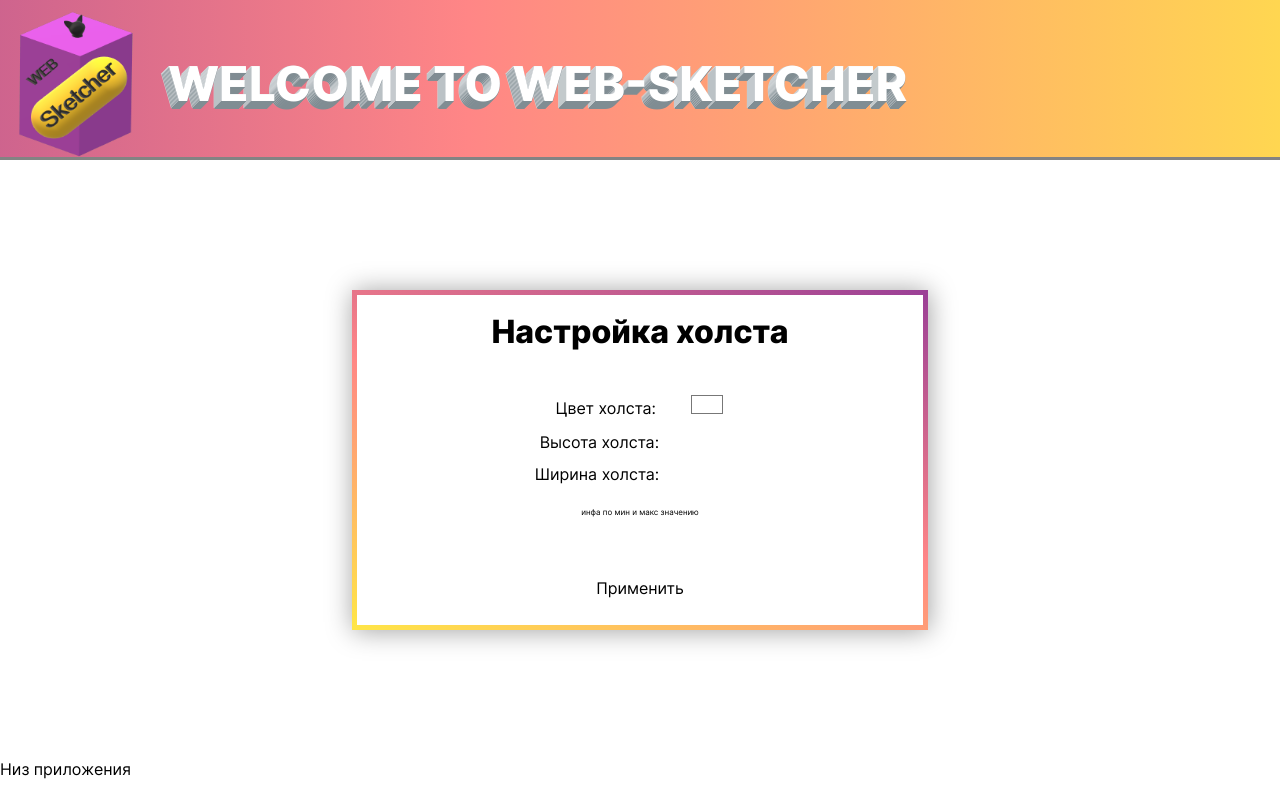
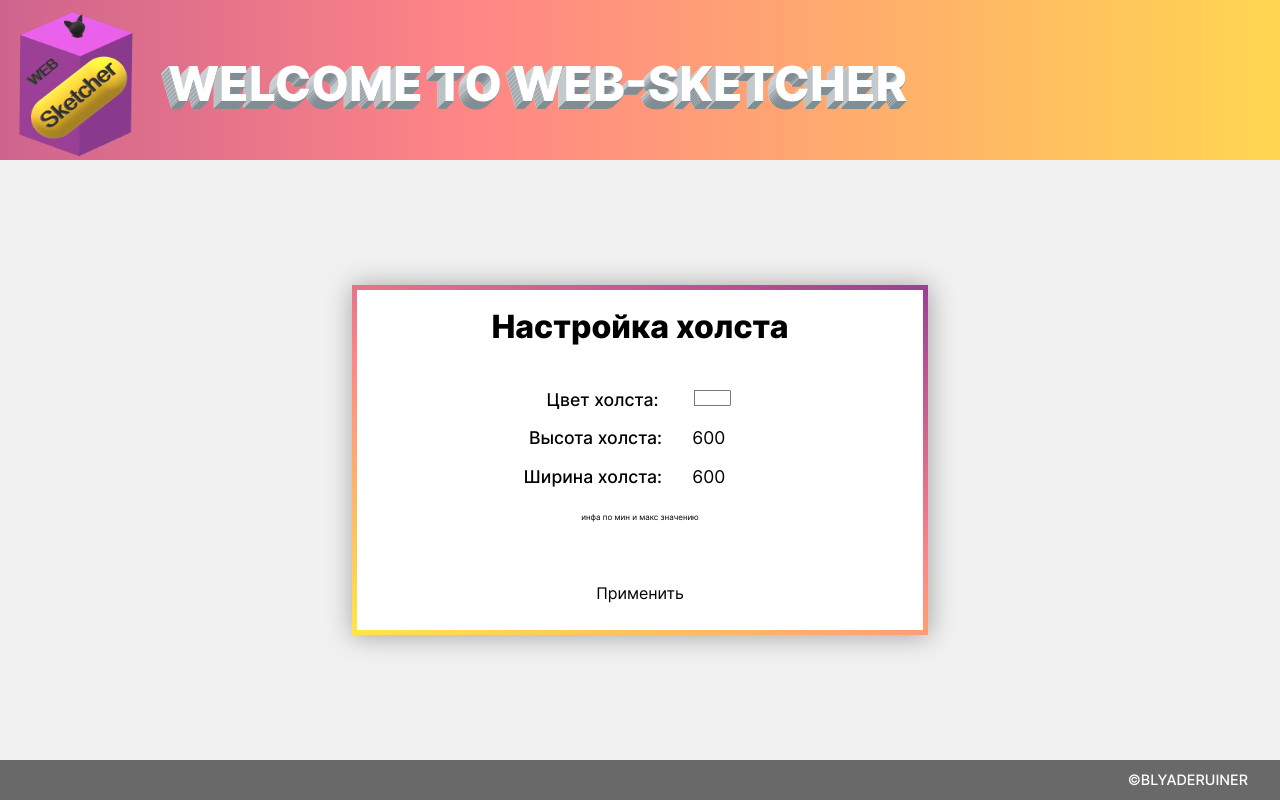
Before and after one commit to BLYADERUINER/web-sketcher, a SvelteKit app: page / in a window 1280 px wide. Built offline with nearby package versions, Linux system fonts and the light colour scheme.

Commit message:
feat: Добавлен footer и правка стилей

```diff
--- a/src/lib/Header.svelte
+++ b/src/lib/Header.svelte
@@ -14,7 +14,6 @@
     padding: 0.5rem 1rem;
     background: linear-gradient(90deg, rgba(155,64,150,1) 0%, rgba(255,134,134,1) 50%,  rgba(255,229,71,1) 100%);
     background-size: 150%;
-    border-bottom: 3px solid rgb(131, 131, 131);
     animation: gradient ease-in-out 6s infinite alternate;
   }
 
--- a/src/lib/SettingCanvas.svelte
+++ b/src/lib/SettingCanvas.svelte
@@ -1,21 +1,23 @@
 <script>
   let colorValue = '#ffffff';
+  let canvasHeight = 600;
+  let canvasWidth = 600;
 </script>
 
 <section class="setting">
   <h2 class="setting__title">Настройка холста</h2>
   <form class="setting__form">
-    <label>
+    <label class="setting__label">
       Цвет холста:
       <input class="setting__input setting__input-color" type="color" bind:value={colorValue} />
     </label>
-    <label>
+    <label class="setting__label">
       Высота холста:
-      <input class="setting__input setting__input-height" type="number" />
+      <input class="setting__input setting__input-height" type="number" bind:value={canvasHeight} />
     </label>
-    <label>
+    <label class="setting__label">
       Ширина холста:
-      <input class="setting__input setting__input-width" type="number" />
+      <input class="setting__input setting__input-width" type="number" bind:value={canvasWidth} />
     </label>
     <span class="setting__info">инфа по мин и макс значению</span>
     <button class="setting__button" type="submit">Применить</button>
@@ -33,6 +35,8 @@
     min-width: 45%;
     padding: 1.2rem;
     box-shadow: 1px 1px 25px #a1a1a1;
+    background-color: #ffffff;
+    backdrop-filter: blur(15px);
   }
 
   @property --angle {
@@ -42,7 +46,7 @@
   }
 
   .setting__title {
-    font-size: 2rem;
+    font-size: 2em;
     text-align: center;
   }
 
@@ -54,6 +58,12 @@
     gap: .9rem;
   }
 
+  .setting__label {
+    font-size: 1.1em;
+    line-height: 1.5rem;
+    font-weight: 500;
+  }
+
   .setting__input {
     margin: 0;
     border: none;
@@ -62,6 +72,10 @@
   }
 
   .setting__input-color {
+    cursor: pointer;
+    appearance: none;
+    border-radius: 30px;
+    height: 1.5rem;
     inline-size: 4em;
     padding-left: 1.8rem;
   }
--- a/src/routes/+page.svelte
+++ b/src/routes/+page.svelte
@@ -2,6 +2,8 @@
   import "../styles.scss";
   import Header from '$lib/Header.svelte';
   import SettingCanvas from '$lib/SettingCanvas.svelte';
+
+  let left;
 </script>
 
 <Header />
@@ -10,8 +12,8 @@
   <SettingCanvas />
 </main>
 
-<footer>
-  Низ приложения
+<footer class="footer">
+  <a class="footer__link" style:left = {left} on:mouseenter={() => left = "1px"} href="https://github.com/BLYADERUINER">©BLYADERUINER</a>
 </footer>
 
 <style lang="scss">
@@ -21,5 +23,25 @@
     justify-content: center;
     min-height: 75vh;
     padding: 45px 0;
+    background-color: #f1f1f1;
+  }
+
+  .footer {
+    display: flex;
+    flex-direction: row-reverse;
+    align-items: center;
+    background-color: #696969;
+    height: 5vh;
+  }
+
+  .footer__link {
+    color: #ffffff;
+    font-weight: 500;
+    font-size: .9em;
+    padding-right: 2rem;
+  }
+
+  .footer__link:hover {
+    color: #f2f2f2;
   }
 </style>
```
